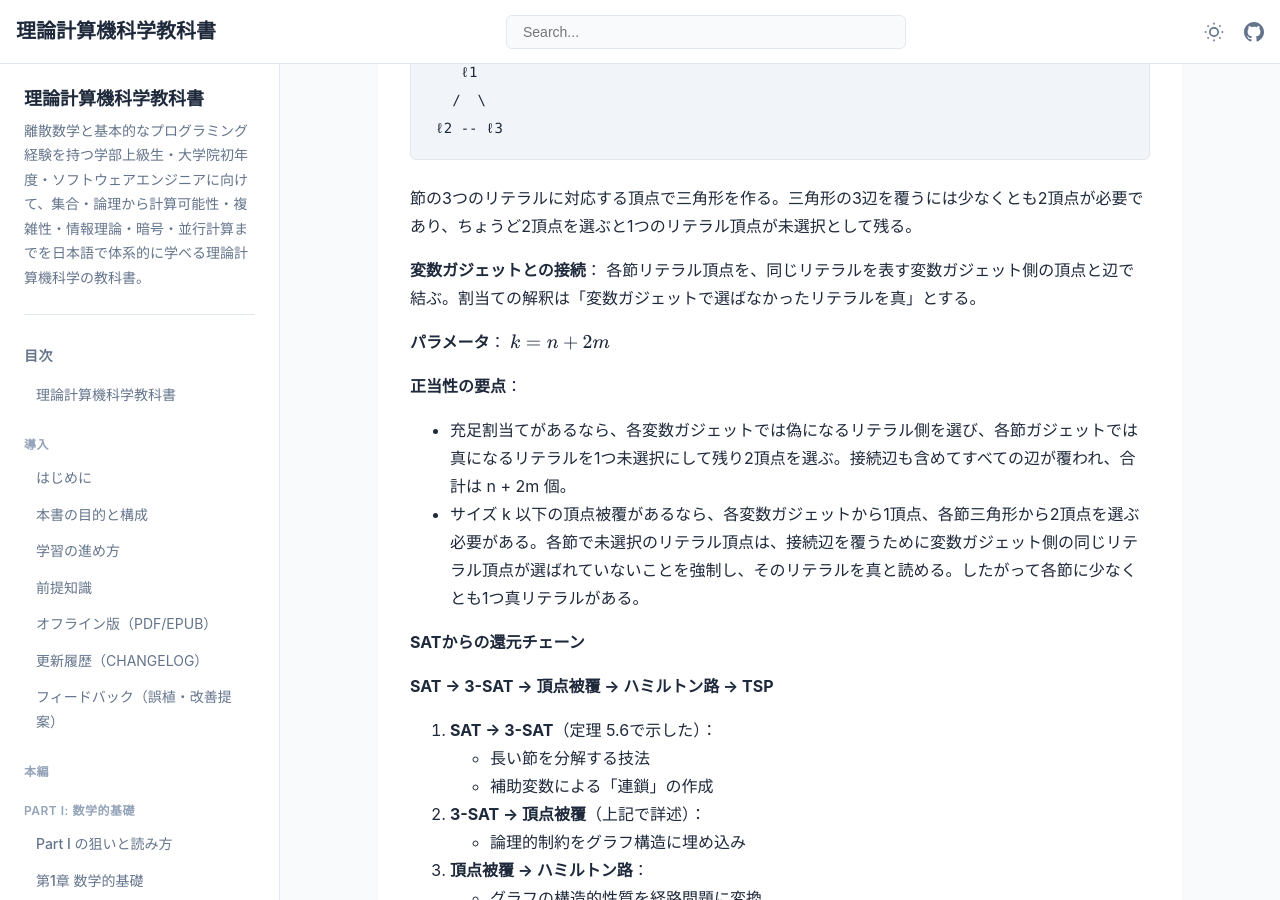
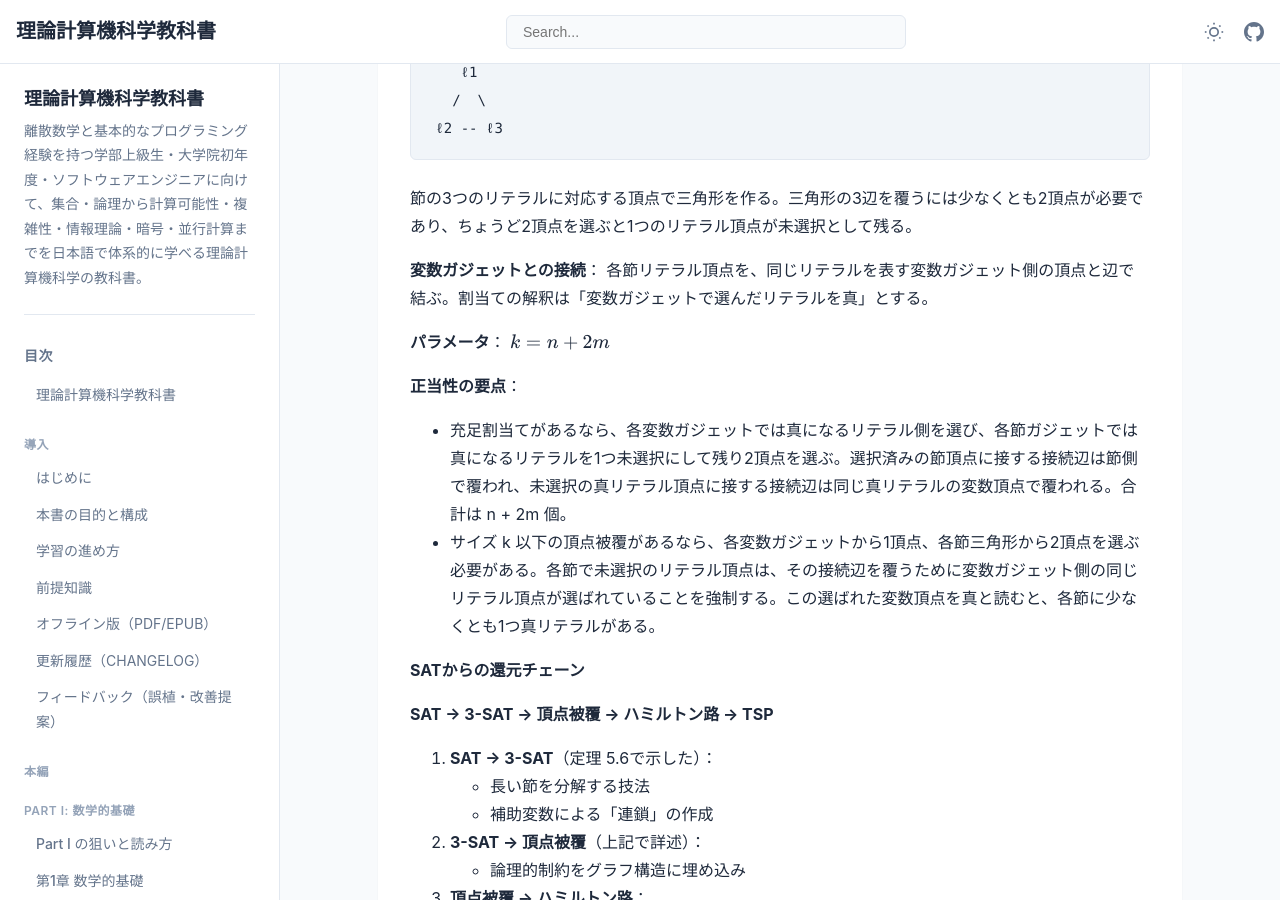
Before and after one commit to itdojp/theoretical-computer-science-textbook, a Jekyll site: the page built from docs/chapter-5/index.md, in a window 1280 px wide and 900 px high, scrolled down 12737 px. Built offline with Jekyll 4.4.1, drawn with Linux system fonts in a browser that asks for light colours.

```diff
--- a/docs/chapter-5/index.md
+++ b/docs/chapter-5/index.md
@@ -418,14 +418,14 @@ x_i ────── ¬x_i
 節の3つのリテラルに対応する頂点で三角形を作る。三角形の3辺を覆うには少なくとも2頂点が必要であり、ちょうど2頂点を選ぶと1つのリテラル頂点が未選択として残る。
 
 **変数ガジェットとの接続**：
-各節リテラル頂点を、同じリテラルを表す変数ガジェット側の頂点と辺で結ぶ。割当ての解釈は「変数ガジェットで選ばなかったリテラルを真」とする。
+各節リテラル頂点を、同じリテラルを表す変数ガジェット側の頂点と辺で結ぶ。割当ての解釈は「変数ガジェットで選んだリテラルを真」とする。
 
 **パラメータ**：
 \\(k = n + 2m\\)
 
 **正当性の要点**：
-- 充足割当てがあるなら、各変数ガジェットでは偽になるリテラル側を選び、各節ガジェットでは真になるリテラルを1つ未選択にして残り2頂点を選ぶ。接続辺も含めてすべての辺が覆われ、合計は n + 2m 個。
-- サイズ k 以下の頂点被覆があるなら、各変数ガジェットから1頂点、各節三角形から2頂点を選ぶ必要がある。各節で未選択のリテラル頂点は、接続辺を覆うために変数ガジェット側の同じリテラル頂点が選ばれていないことを強制し、そのリテラルを真と読める。したがって各節に少なくとも1つ真リテラルがある。
+- 充足割当てがあるなら、各変数ガジェットでは真になるリテラル側を選び、各節ガジェットでは真になるリテラルを1つ未選択にして残り2頂点を選ぶ。選択済みの節頂点に接する接続辺は節側で覆われ、未選択の真リテラル頂点に接する接続辺は同じ真リテラルの変数頂点で覆われる。合計は n + 2m 個。
+- サイズ k 以下の頂点被覆があるなら、各変数ガジェットから1頂点、各節三角形から2頂点を選ぶ必要がある。各節で未選択のリテラル頂点は、その接続辺を覆うために変数ガジェット側の同じリテラル頂点が選ばれていることを強制する。この選ばれた変数頂点を真と読むと、各節に少なくとも1つ真リテラルがある。
 
 **SATからの還元チェーン**
 
```
Also changed, not shown: docs/chapter-7/index.md (+3 -1 lines), docs/chapter-9/index.md (+1 -1 lines), src/chapter-5/index.md (+3 -3 lines), src/chapter-7/index.md (+3 -1 lines), src/chapter-9/index.md (+1 -1 lines).
